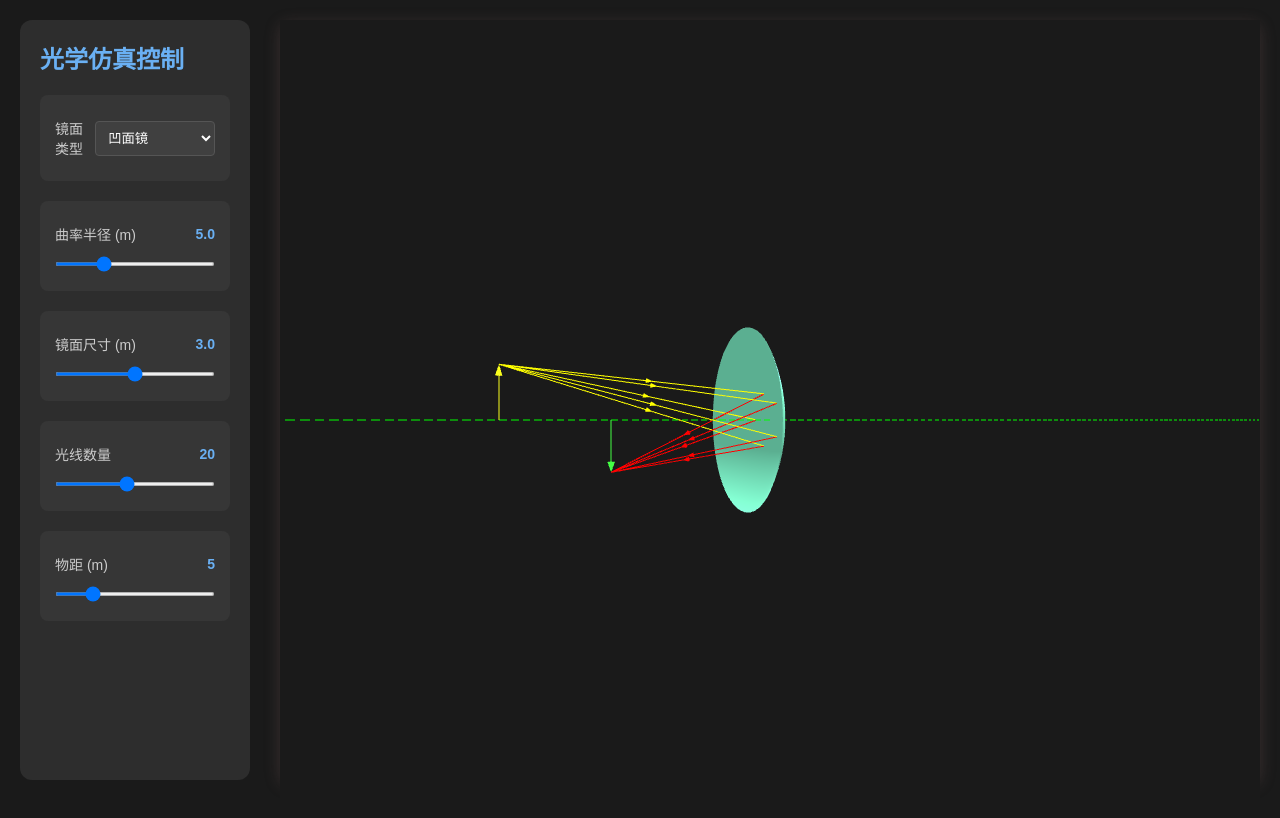
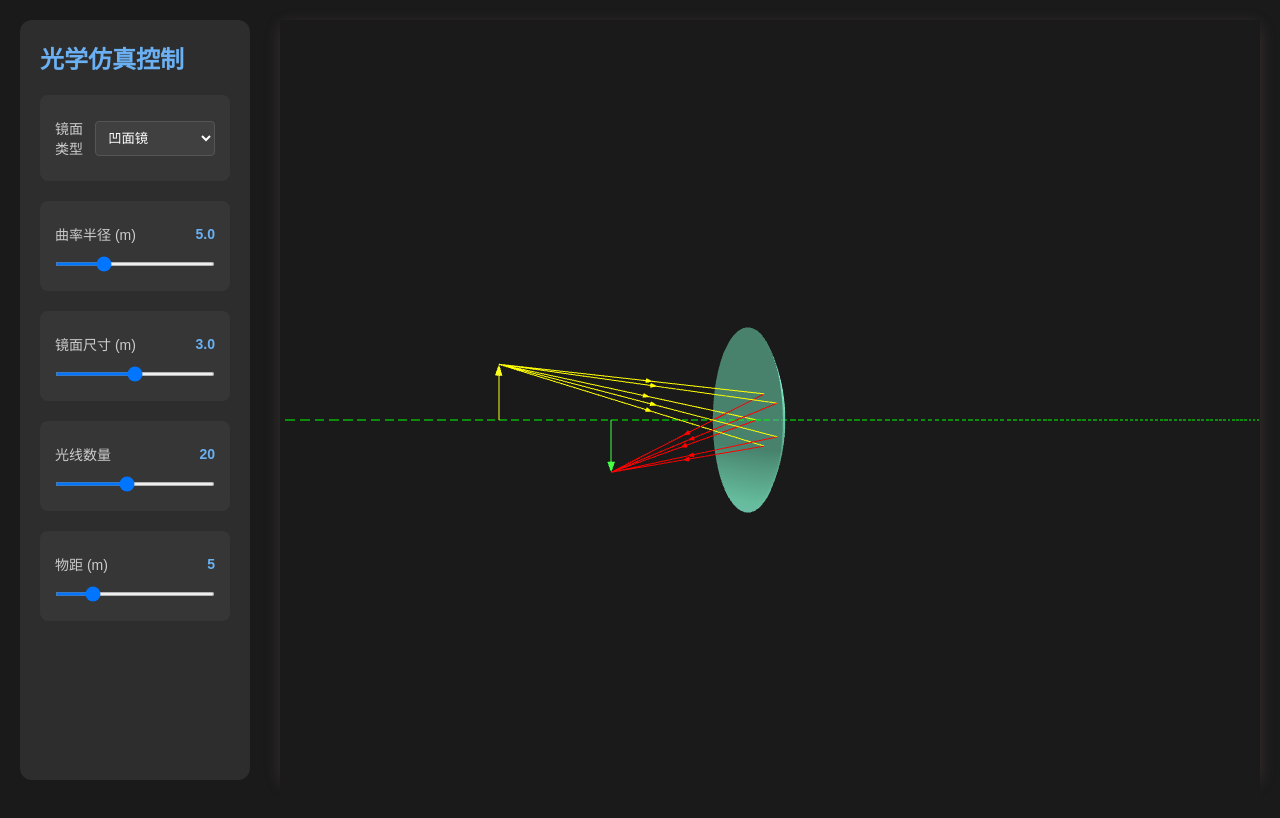
Before and after one commit to Devi010203/Devi010203.github.io, a plain HTML site: page index.html in a window 1280 px wide. Drawn offline with nearby package versions, Linux system fonts and the light colour scheme; animation ran at ten frames a second.

Commit message:
Update index.html

```diff
--- a/index.html
+++ b/index.html
@@ -227,6 +227,8 @@
         roughness: 0.3,
         side: THREE.DoubleSide // 允许双面渲染
       });
+      material.transparent = true;//允许透明
+      material.transmission = 1;//透明度
 
       // 创建镜面对象
       mirror = new THREE.Mesh(geometry, material);
```
